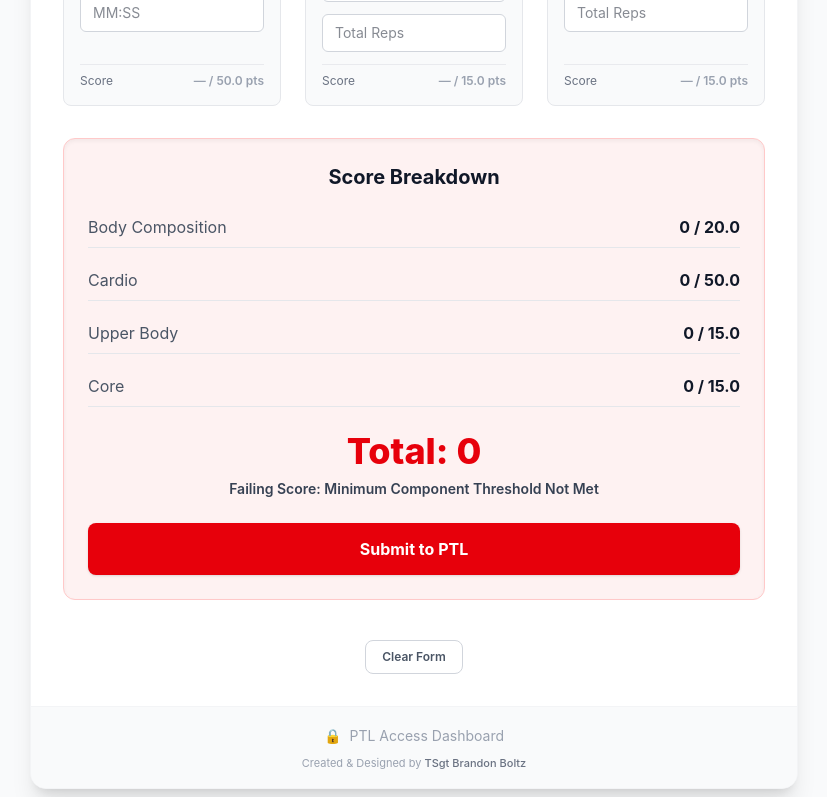
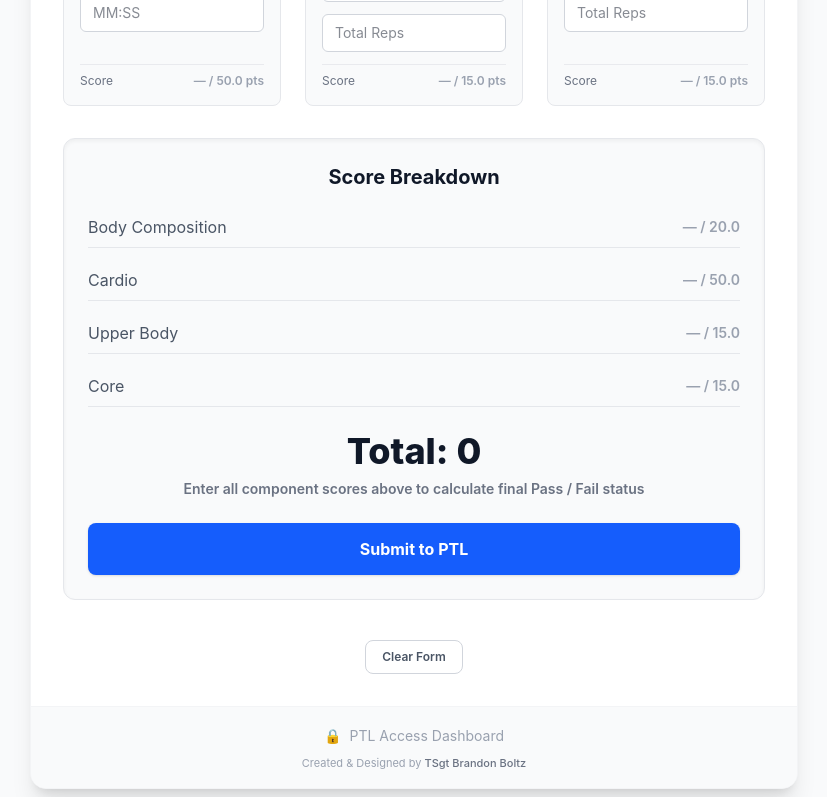
Before and after one commit to bkboltz/Unified-PT-App, a React (Vite) app: page / in a window 1280 px wide. Shown: the part 752-1549 px from the top of the page, without its empty margins (226-1053 px from the left). Built offline with nearby package versions, Linux system fonts and the light colour scheme.

Commit message:
Keep Score Breakdown neutral until all non-exempt components are entered

```diff
--- a/src/pages/CalculatorPage.jsx
+++ b/src/pages/CalculatorPage.jsx
@@ -218,6 +218,13 @@ export default function CalculatorPage() {
   ]);
 
   const isPass = scores.passed;
+  const requiresAge = !(exemptions.cardio && exemptions.upper && exemptions.core);
+  const isAssessmentComplete =
+    (!requiresAge || Boolean(age && parseInt(age, 10) > 0)) &&
+    (exemptions.whtr || hasWhtrInput) &&
+    (exemptions.cardio || hasCardioInput) &&
+    (exemptions.upper || hasUpperInput) &&
+    (exemptions.core || hasCoreInput);
 
   const handleSubmitScore = async (e) => {
     e.preventDefault();
@@ -756,7 +763,9 @@ export default function CalculatorPage() {
             {/* Live Results Breakdown */}
             <div
               className={`mt-8 p-6 rounded-xl border shadow-inner transition-colors ${
-                isPass
+                !isAssessmentComplete
+                  ? 'bg-gray-50 dark:bg-slate-700/40 border-gray-200 dark:border-slate-600'
+                  : isPass
                   ? 'bg-green-50 dark:bg-green-900/20 border-green-200 dark:border-green-800'
                   : 'bg-red-50 dark:bg-red-900/20 border-red-200 dark:border-red-800'
               }`}
@@ -768,7 +777,7 @@ export default function CalculatorPage() {
                 <div className="flex justify-between items-center py-2 border-b border-gray-200 dark:border-slate-600/50">
                   <div>
                     <span className="text-gray-600 dark:text-gray-300">Body Composition</span>
-                    {scores.whtr !== 'Exempt' && scores.whtrRatio && (
+                    {scores.whtr !== 'Exempt' && hasWhtrInput && scores.whtrRatio && (
                       <div className="text-xs text-gray-500 dark:text-slate-400 mt-0.5">
                         WHtR: <span className="font-semibold">{scores.whtrRatio}</span> ({scores.whtrRisk})
                         {scores.roundedWaist && parseFloat(waist) !== scores.roundedWaist && (
@@ -781,6 +790,10 @@ export default function CalculatorPage() {
                     <span className="text-sm font-semibold text-gray-500 dark:text-slate-400">
                       Exempt
                     </span>
+                  ) : !hasWhtrInput ? (
+                    <span className="text-sm font-semibold text-gray-400 dark:text-slate-500">
+                      — / 20.0
+                    </span>
                   ) : (
                     <strong className="text-gray-900 dark:text-white">
                       {scores.whtr} / 20.0
@@ -792,6 +805,7 @@ export default function CalculatorPage() {
                   <div>
                     <span className="text-gray-600 dark:text-gray-300">Cardio</span>
                     {scores.cardio !== 'Exempt' &&
+                      hasCardioInput &&
                       age &&
                       (scores.cardio === 0 || scores.cardio === 'Fail (Walk)') && (
                         <div className="text-xs text-red-600 dark:text-red-400 mt-0.5">
@@ -802,6 +816,10 @@ export default function CalculatorPage() {
                   {scores.cardio === 'Exempt' ? (
                     <span className="text-sm font-semibold text-gray-500 dark:text-slate-400">
                       Exempt
+                    </span>
+                  ) : !hasCardioInput ? (
+                    <span className="text-sm font-semibold text-gray-400 dark:text-slate-500">
+                      {cardioType === 'walk' ? '—' : '— / 50.0'}
                     </span>
                   ) : scores.cardio === 'Pass (Walk)' || scores.cardio === 'Fail (Walk)' ? (
                     <strong
@@ -816,13 +834,13 @@ export default function CalculatorPage() {
                   ) : (
                     <strong
                       className={
-                        hasCardioInput && scores.cardio === 0
+                        scores.cardio === 0
                           ? 'text-red-600 dark:text-red-400'
                           : 'text-gray-900 dark:text-white'
                       }
                     >
                       {scores.cardio} / 50.0{' '}
-                      {hasCardioInput && scores.cardio === 0 && (
+                      {scores.cardio === 0 && (
                         <span className="text-xs ml-1">(Fail)</span>
                       )}
                     </strong>
@@ -832,7 +850,7 @@ export default function CalculatorPage() {
                 <div className="flex justify-between items-center py-2 border-b border-gray-200 dark:border-slate-600/50">
                   <div>
                     <span className="text-gray-600 dark:text-gray-300">Upper Body</span>
-                    {scores.upper !== 'Exempt' && age && scores.upper === 0 && (
+                    {scores.upper !== 'Exempt' && hasUpperInput && age && scores.upper === 0 && (
                       <div className="text-xs text-red-600 dark:text-red-400 mt-0.5">
                         Standard: {getComponentMinimum(upperType, gender, age)}
                       </div>
@@ -842,16 +860,20 @@ export default function CalculatorPage() {
                     <span className="text-sm font-semibold text-gray-500 dark:text-slate-400">
                       Exempt
                     </span>
+                  ) : !hasUpperInput ? (
+                    <span className="text-sm font-semibold text-gray-400 dark:text-slate-500">
+                      — / 15.0
+                    </span>
                   ) : (
                     <strong
                       className={
-                        hasUpperInput && scores.upper === 0
+                        scores.upper === 0
                           ? 'text-red-600 dark:text-red-400'
                           : 'text-gray-900 dark:text-white'
                       }
                     >
                       {scores.upper} / 15.0{' '}
-                      {hasUpperInput && scores.upper === 0 && (
+                      {scores.upper === 0 && (
                         <span className="text-xs ml-1">(Fail)</span>
                       )}
                     </strong>
@@ -861,7 +883,7 @@ export default function CalculatorPage() {
                 <div className="flex justify-between items-center py-2 border-b border-gray-200 dark:border-slate-600/50">
                   <div>
                     <span className="text-gray-600 dark:text-gray-300">Core</span>
-                    {scores.core !== 'Exempt' && age && scores.core === 0 && (
+                    {scores.core !== 'Exempt' && hasCoreInput && age && scores.core === 0 && (
                       <div className="text-xs text-red-600 dark:text-red-400 mt-0.5">
                         Standard: {getComponentMinimum(coreType, gender, age)}
                       </div>
@@ -871,16 +893,20 @@ export default function CalculatorPage() {
                     <span className="text-sm font-semibold text-gray-500 dark:text-slate-400">
                       Exempt
                     </span>
+                  ) : !hasCoreInput ? (
+                    <span className="text-sm font-semibold text-gray-400 dark:text-slate-500">
+                      — / 15.0
+                    </span>
                   ) : (
                     <strong
                       className={
-                        hasCoreInput && scores.core === 0
+                        scores.core === 0
                           ? 'text-red-600 dark:text-red-400'
                           : 'text-gray-900 dark:text-white'
                       }
                     >
                       {scores.core} / 15.0{' '}
-                      {hasCoreInput && scores.core === 0 && (
+                      {scores.core === 0 && (
                         <span className="text-xs ml-1">(Fail)</span>
                       )}
                     </strong>
@@ -891,7 +917,9 @@ export default function CalculatorPage() {
               <div className="text-center mb-6">
                 <h2
                   className={`text-4xl font-extrabold ${
-                    isPass
+                    !isAssessmentComplete
+                      ? 'text-gray-900 dark:text-white'
+                      : isPass
                       ? 'text-green-600 dark:text-green-400'
                       : 'text-red-600 dark:text-red-400'
                   }`}
@@ -903,8 +931,16 @@ export default function CalculatorPage() {
                     Scaled from {scores.earnedPoints} / {scores.possiblePoints}.0 possible points
                   </p>
                 )}
-                <p className="text-sm font-semibold mt-2 text-gray-700 dark:text-gray-300">
-                  {scores.statusText}
+                <p
+                  className={`text-sm font-semibold mt-2 ${
+                    !isAssessmentComplete
+                      ? 'text-gray-500 dark:text-slate-400'
+                      : 'text-gray-700 dark:text-gray-300'
+                  }`}
+                >
+                  {!isAssessmentComplete
+                    ? 'Enter all component scores above to calculate final Pass / Fail status'
+                    : scores.statusText}
                 </p>
               </div>
 
@@ -912,7 +948,9 @@ export default function CalculatorPage() {
                 type="submit"
                 disabled={isSubmitting}
                 className={`w-full py-3.5 px-4 rounded-lg shadow-sm text-base font-bold text-white focus:outline-none focus:ring-2 focus:ring-offset-2 transition-all active:scale-[0.98] disabled:opacity-70 disabled:cursor-not-allowed ${
-                  isPass
+                  !isAssessmentComplete
+                    ? 'bg-blue-600 hover:bg-blue-700 focus:ring-blue-500'
+                    : isPass
                     ? 'bg-green-600 hover:bg-green-700 focus:ring-green-500'
                     : 'bg-red-600 hover:bg-red-700 focus:ring-red-500'
                 }`}
```
